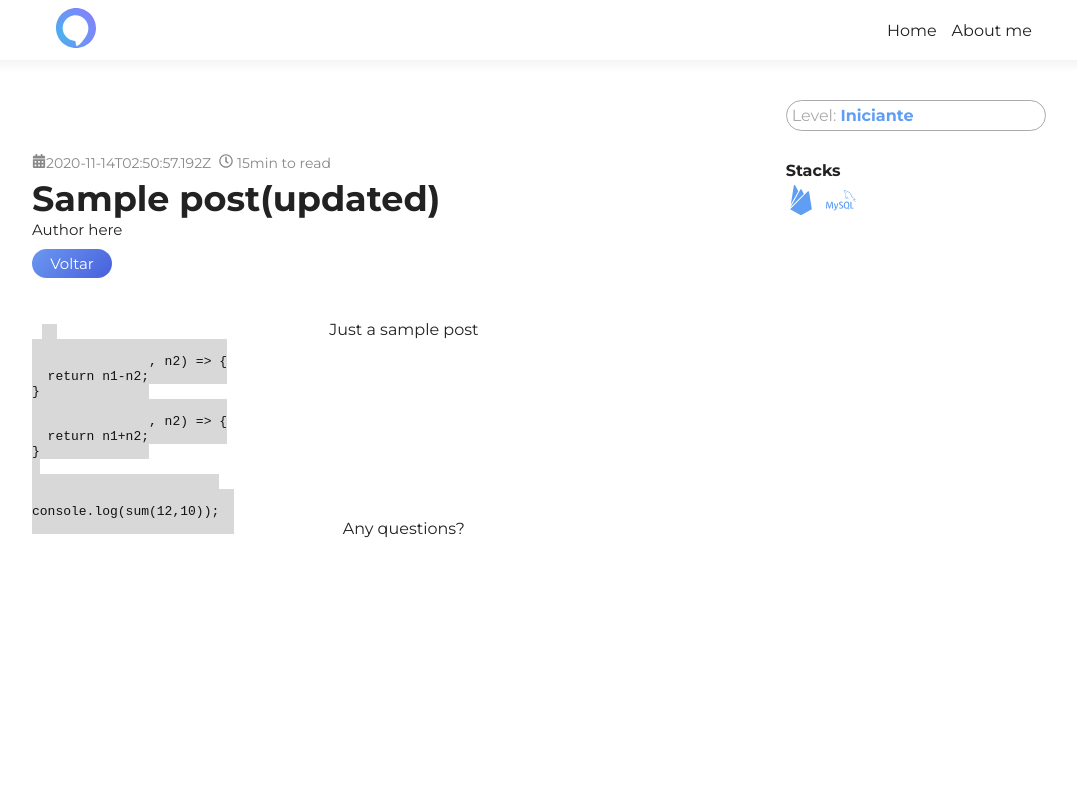
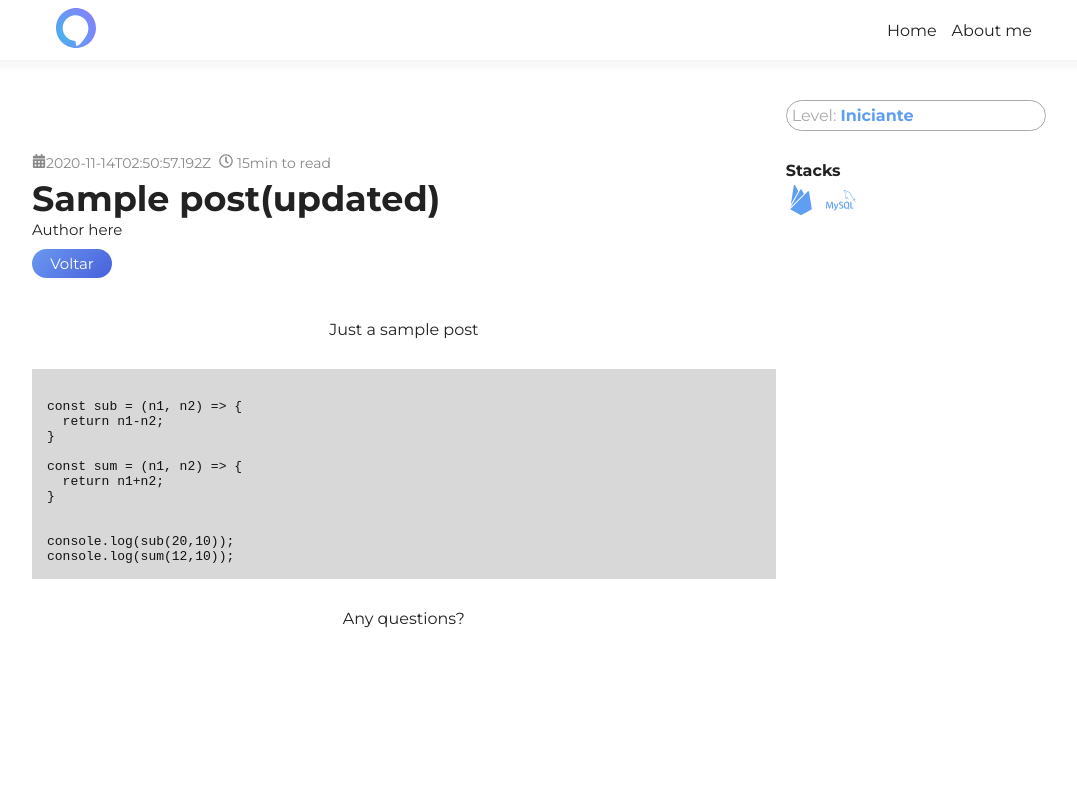
Before and after one commit to massaaki/personal-blog, a Next.js app: page /post/sample in a window 1280 px wide. Shown: the top 800 px of the page, without its empty margins (96-1173 px from the left). Built offline with nearby package versions, Linux system fonts and the light colour scheme.

Commit message:
fix(post): Adjust content styles

```diff
--- a/src/shared/components/SinglePost/styles.ts
+++ b/src/shared/components/SinglePost/styles.ts
@@ -82,11 +82,16 @@ export const PostContent = styled.div`
       width: 100%;
     }
   }
-  code {
+  pre {
+    margin: 30px 0;
+    width: 100%;
     background: ${props => props.theme.colors.light.codeBackground};
-    color: ${props => props.theme.colors.light.codeText};
     padding: 15px;
-    margin: 10px;
+    code {
+      color: ${props => props.theme.colors.light.codeText};
+      padding: 15px;
+      margin: 10px;
+    }
   }
 `;
 
```
